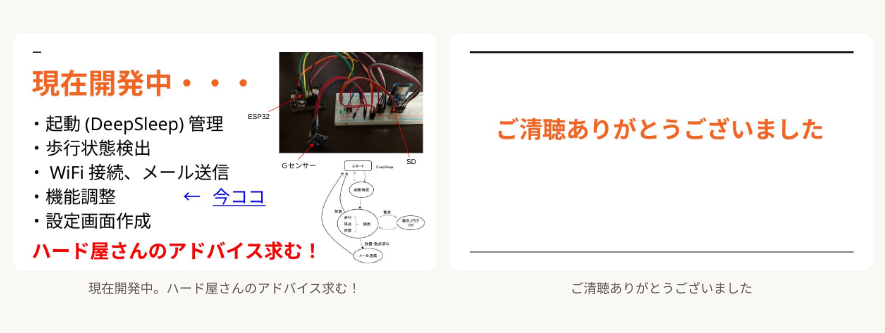
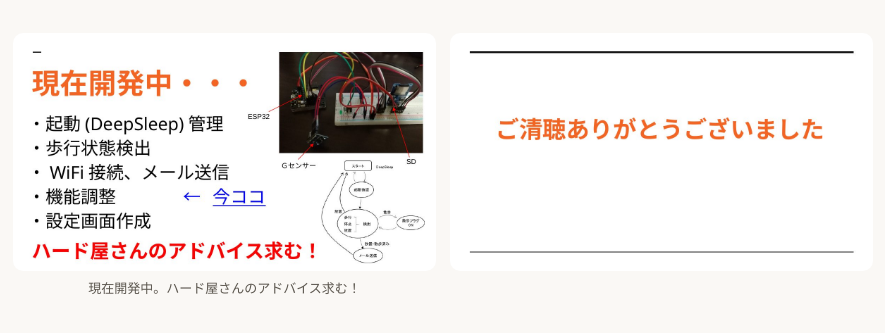
Before and after one commit to exgadget/exgadget.github.io, a plain HTML site: page works/osanpo-go.html in a window 1280 px wide. Shown: the part 3083-3416 px from the top of the page, without its empty margins (197-1082 px from the left). Drawn offline with Linux system fonts and the light colour scheme.

Commit message:
発表セクションのスライド8のキャプションを削除

```diff
--- a/works/osanpo-go.html
+++ b/works/osanpo-go.html
@@ -48,7 +48,7 @@
 </div>
 <div class="figrow">
 <figure><img src="../assets/img/osanpo-slide-7.jpg" alt="企画書スライド7：現在開発中。ハード屋さんのアドバイス求む！"><figcaption>現在開発中。ハード屋さんのアドバイス求む！</figcaption></figure>
-<figure><img src="../assets/img/osanpo-slide-8.jpg" alt="企画書スライド8：ご清聴ありがとうございました"><figcaption>ご清聴ありがとうございました</figcaption></figure>
+<figure><img src="../assets/img/osanpo-slide-8.jpg" alt="企画書スライド8：ご清聴ありがとうございました"></figure>
 </div>
 <figure><img src="../assets/img/osanpo-slide-9.jpg" alt="企画書スライド9：歩行判定のデータ"><figcaption>歩行判定のデータ（おまけ）</figcaption></figure>
 
```
